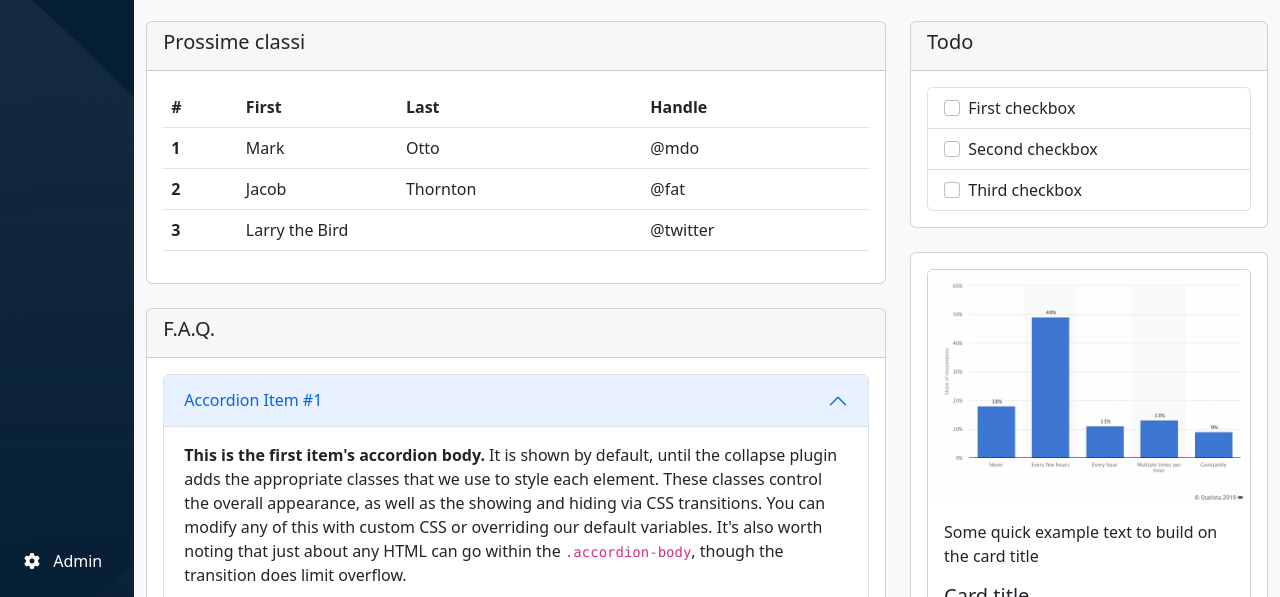
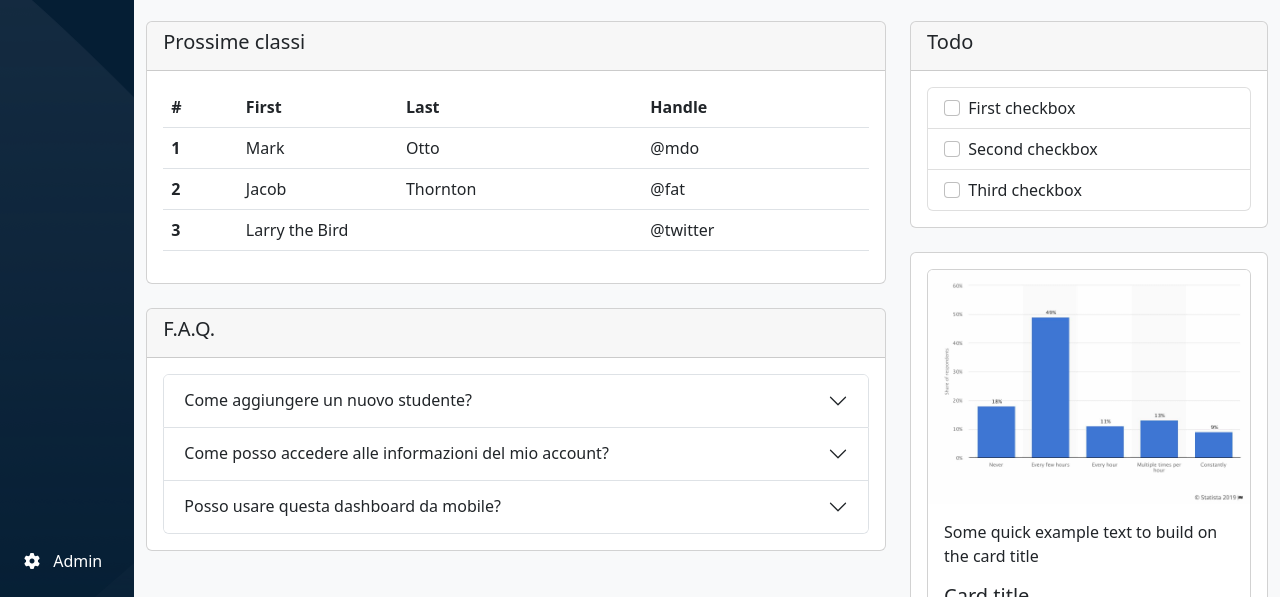
Before and after one commit to carloeusebi/html-css-bootstrap-dashboard, a plain HTML site: page index.html in a window 1280 px wide. Shown: the part 203-800 px from the top of the page. Drawn offline with nearby package versions, Linux system fonts and the light colour scheme.

Commit message:
Accordion completed

```diff
--- a/index.html
+++ b/index.html
@@ -207,32 +207,32 @@
                                 <div class="accordion" id="accordionExample">
                                     <div class="accordion-item">
                                         <h2 class="accordion-header">
-                                            <button class="accordion-button" type="button" data-bs-toggle="collapse" data-bs-target="#collapseOne" aria-expanded="true" aria-controls="collapseOne">
-                                            Accordion Item #1
+                                            <button class="accordion-button collapsed" type="button" data-bs-toggle="collapse" data-bs-target="#collapseOne" aria-expanded="false" aria-controls="collapseOne">
+                                            Come aggiungere un nuovo studente?
                                             </button>
                                         </h2>
-                                            <div id="collapseOne" class="accordion-collapse collapse show" data-bs-parent="#accordionExample">
+                                            <div id="collapseOne" class="accordion-collapse collapse" data-bs-parent="#accordionExample">
                                             <div class="accordion-body">
-                                            <strong>This is the first item's accordion body.</strong> It is shown by default, until the collapse plugin adds the appropriate classes that we use to style each element. These classes control the overall appearance, as well as the showing and hiding via CSS transitions. You can modify any of this with custom CSS or overriding our default variables. It's also worth noting that just about any HTML can go within the <code>.accordion-body</code>, though the transition does limit overflow.
+                                                Clicca sul + in alto nella sezione blu.
                                             </div>
                                         </div>
                                     </div>
                                     <div class="accordion-item">
                                         <h2 class="accordion-header">
                                             <button class="accordion-button collapsed" type="button" data-bs-toggle="collapse" data-bs-target="#collapseTwo" aria-expanded="false" aria-controls="collapseTwo">
-                                            Accordion Item #2
+                                            Come posso accedere alle informazioni del mio account?
                                             </button>
                                         </h2>
                                         <div id="collapseTwo" class="accordion-collapse collapse" data-bs-parent="#accordionExample">
                                             <div class="accordion-body">
-                                            <strong>This is the second item's accordion body.</strong> It is hidden by default, until the collapse plugin adds the appropriate classes that we use to style each element. These classes control the overall appearance, as well as the showing and hiding via CSS transitions. You can modify any of this with custom CSS or overriding our default variables. It's also worth noting that just about any HTML can go within the <code>.accordion-body</code>, though the transition does limit overflow.
+                                                Clicca sull'icona della campanella
                                             </div>
                                         </div>
                                     </div>
                                     <div class="accordion-item">
                                         <h2 class="accordion-header">
                                             <button class="accordion-button collapsed" type="button" data-bs-toggle="collapse" data-bs-target="#collapseThree" aria-expanded="false" aria-controls="collapseThree">
-                                            Accordion Item #3
+                                            Posso usare questa dashboard da mobile?
                                             </button>
                                         </h2>
                                     <div id="collapseThree" class="accordion-collapse collapse" data-bs-parent="#accordionExample">
```
Lines whose indentation alone changed are shown as unchanged.
